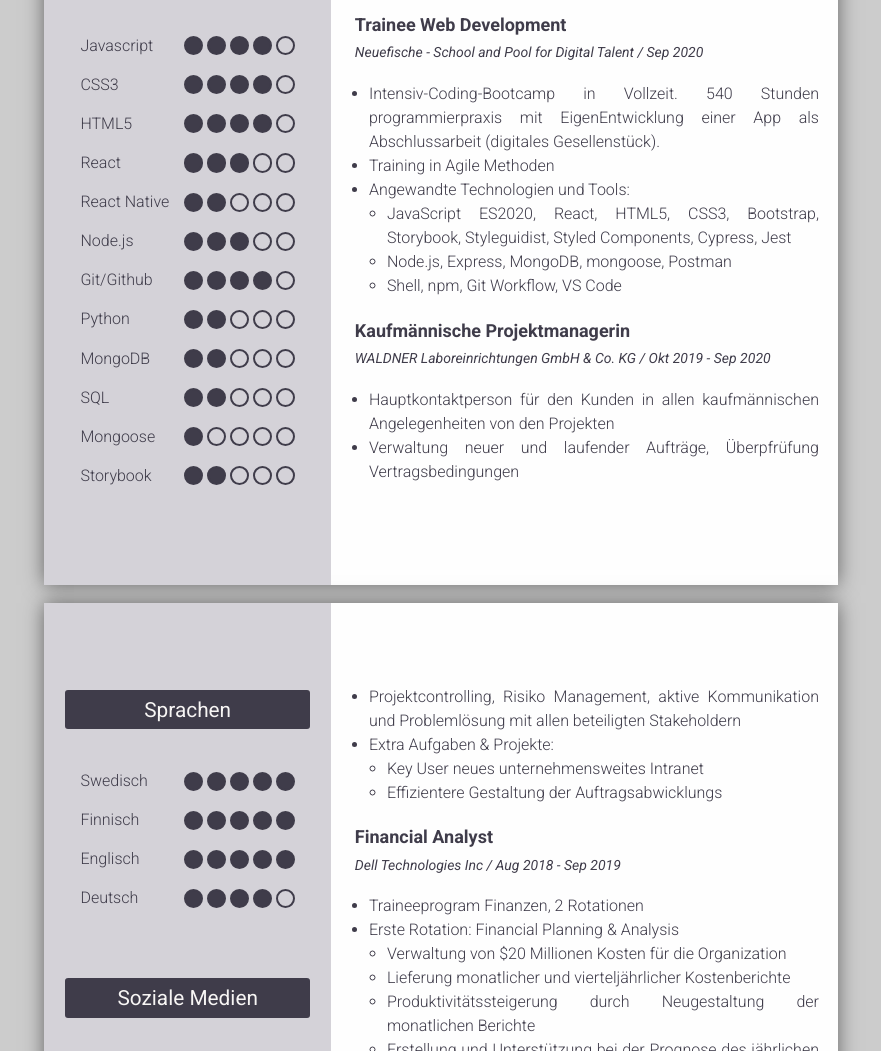
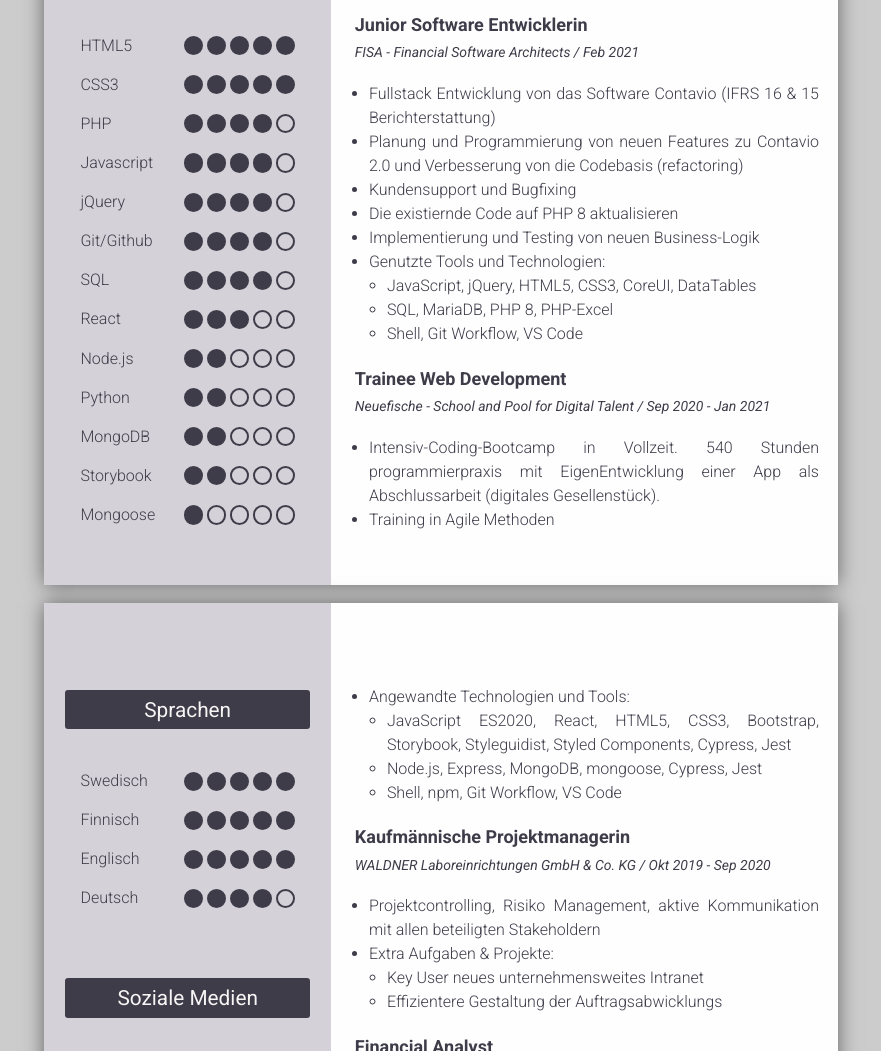
Before and after one commit to Hanttone/CV, a plain HTML site: page german.html in a window 1280 px wide. Shown: the part 546-1597 px from the top of the page, without its empty margins (199-1080 px from the left). Drawn offline with Linux system fonts and the light colour scheme; a web font is replaced by a local one.

Commit message:
updated CV

```diff
--- a/german.html
+++ b/german.html
@@ -18,6 +18,30 @@
                 </div>
                 <h3 class="titleside">Skills</h2>
                 <div class="skills">
+                    <p class="skill">HTML5</p>
+                    <section class="skillbubbles">
+                        <div class="ball filled"></div>
+                        <div class="ball filled"></div>
+                        <div class="ball filled"></div>
+                        <div class="ball filled"></div>
+                        <div class="ball filled"></div>
+                        </section>
+                    <p class="skill">CSS3</p>
+                    <section class="skillbubbles">
+                        <div class="ball filled"></div>
+                        <div class="ball filled"></div>
+                        <div class="ball filled"></div>
+                        <div class="ball filled"></div>
+                        <div class="ball filled"></div>
+                        </section>
+                    <p class="skill">PHP</p>
+                    <section class="skillbubbles">
+                        <div class="ball filled"></div>
+                        <div class="ball filled"></div>
+                        <div class="ball filled"></div>
+                        <div class="ball filled"></div>
+                        <div class="ball"></div>
+                        </section>
                     <p class="skill">Javascript</p>
                     <section class="skillbubbles">
                         <div class="ball filled"></div>
@@ -26,7 +50,7 @@
                         <div class="ball filled"></div>
                         <div class="ball"></div>
                     </section>
-                    <p class="skill">CSS3</p>
+                    <p class="skill">jQuery</p>
                     <section class="skillbubbles">
                         <div class="ball filled"></div>
                         <div class="ball filled"></div>
@@ -34,12 +58,20 @@
                         <div class="ball filled"></div>
                         <div class="ball"></div>
                         </section>
-                    <p class="skill">HTML5</p>
+                    <p class="skill">Git/Github</p>
                     <section class="skillbubbles">
                         <div class="ball filled"></div>
                         <div class="ball filled"></div>
                         <div class="ball filled"></div>
                         <div class="ball filled"></div>
+                        <div class="ball"></div>
+                        </section>
+                    <p class="skill">SQL</p>
+                    <section class="skillbubbles">
+                        <div class="ball filled"></div>
+                        <div class="ball filled"></div>
+                        <div class="ball filled"></div>
+                        <div class="ball filled "></div>
                         <div class="ball"></div>
                         </section>
                     <p class="skill">React</p>
@@ -50,28 +82,12 @@
                         <div class="ball"></div>
                         <div class="ball"></div>
                         </section>
-                    <p class="skill">React Native</p>
-                        <section class="skillbubbles">
-                            <div class="ball filled"></div>
-                            <div class="ball filled"></div>
-                            <div class="ball"></div>
-                            <div class="ball"></div>
-                            <div class="ball"></div>
-                            </section>
                     <p class="skill">Node.js</p>
                     <section class="skillbubbles">
                         <div class="ball filled"></div>
                         <div class="ball filled"></div>
-                        <div class="ball filled""></div>
                         <div class="ball"></div>
                         <div class="ball"></div>
-                        </section>
-                    <p class="skill">Git/Github</p>
-                    <section class="skillbubbles">
-                        <div class="ball filled"></div>
-                        <div class="ball filled"></div>
-                        <div class="ball filled"></div>
-                        <div class="ball filled"></div>
                         <div class="ball"></div>
                         </section>
                     <p class="skill">Python</p>
@@ -85,12 +101,12 @@
                     <p class="skill">MongoDB</p>
                     <section class="skillbubbles">
                         <div class="ball filled"></div>
-                        <div class="ball filled""></div>
+                        <div class="ball filled"></div>
                         <div class="ball"></div>
                         <div class="ball"></div>
                         <div class="ball"></div>
                         </section>
-                    <p class="skill">SQL</p>
+                    <p class="skill">Storybook</p>
                     <section class="skillbubbles">
                         <div class="ball filled"></div>
                         <div class="ball filled"></div>
@@ -102,14 +118,6 @@
                     <section class="skillbubbles">
                         <div class="ball filled"></div>
                         <div class="ball"></div>
-                        <div class="ball"></div>
-                        <div class="ball"></div>
-                        <div class="ball"></div>
-                        </section>
-                    <p class="skill">Storybook</p>
-                    <section class="skillbubbles">
-                        <div class="ball filled"></div>
-                        <div class="ball filled""></div>
                         <div class="ball"></div>
                         <div class="ball"></div>
                         <div class="ball"></div>
@@ -128,8 +136,35 @@
                 <p class="text">Ich bin eine hart arbeitende, leidenschaftliche lerner, die auf dem Weg ist Junior Entwicklering zu werden. Meine reise habe ich in Februar 2020 angefangen, wenn ich entschieden habe mich selbst Python beizubringen. Das Gefühl ich bekomme, wenn ich was neues lerne oder ein Problem in mein Code löse habe ich nicht früher erfahren, es ist ein bisschen wie Zaubern! </p>
                 <h2 class="textheader">Ehrfahrungen</h2>
                 <div class="work">
+                    <h3 class="jobtitle">Junior Software Entwicklerin</h3>
+                    <h4 class="job">FISA - Financial Software Architects / Feb 2021 </h4>
+                    <ul>
+                        <li>
+                            Fullstack Entwicklung von das Software Contavio (IFRS 16 & 15 Berichterstattung)
+                        </li>
+                        <li>
+                            Planung und Programmierung von neuen Features zu Contavio 2.0 und Verbesserung von die Codebasis (refactoring)
+                        </li>
+                        <li>
+                            Kundensupport und Bugfixing
+                        </li>
+                        <li>
+                            Die existiernde Code auf PHP 8 aktualisieren
+                        </li>
+                        <li>
+                            Implementierung und Testing von neuen Business-Logik
+                        </li>
+                        <li>
+                            Genutzte Tools und Technologien:
+                            <ul>
+                                <li>JavaScript, jQuery, HTML5, CSS3, CoreUI, DataTables</li>
+                                <li>SQL, MariaDB, PHP 8, PHP-Excel</li>
+                                <li>Shell, Git Workflow, VS Code</li>
+                            </ul>
+                        </li>
+                    </ul>
                     <h3 class="jobtitle">Trainee Web Development</h3>
-                    <h4 class="job">Neuefische - School and Pool for Digital Talent / Sep 2020</h4>
+                    <h4 class="job">Neuefische - School and Pool for Digital Talent / Sep 2020 - Jan 2021</h4>
                     <ul>
                         <li>
                             Intensiv-Coding-Bootcamp in Vollzeit. 540 Stunden programmierpraxis mit EigenEntwicklung einer App als Abschlussarbeit (digitales Gesellenstück).
@@ -137,18 +172,6 @@
                         <li>
                             Training in Agile Methoden
                         </li>
-                        <li>
-                            Angewandte Technologien und Tools:
-                            <ul><li>JavaScript ES2020, React, HTML5, CSS3, Bootstrap, Storybook, Styleguidist, Styled Components, Cypress, Jest</li>
-                            <li>Node.js, Express, MongoDB, mongoose, Postman</li>
-                            <li>Shell, npm, Git Workflow, VS Code</li></ul>
-                        </li>
-                        </ul>
-                    <h3 class="jobtitle">Kaufmännische Projektmanagerin</h3>
-                    <h4 class="job">WALDNER Laboreinrichtungen GmbH & Co. KG / Okt 2019 - Sep 2020</h4>
-                    <ul>
-                        <li>Hauptkontaktperson für den Kunden in allen kaufmännischen Angelegenheiten von den Projekten</li>
-                        <li>Verwaltung neuer und laufender Aufträge, Überpfrüfung Vertragsbedingungen </li>
                     </ul>
                 </div>
             </div>
@@ -215,7 +238,17 @@
             <div class="textwrappersecond">
                 <div class="work">
                     <ul>
-                        <li>Projektcontrolling, Risiko Management, aktive Kommunikation und Problemlösung mit allen beteiligten
+                    <li>
+                        Angewandte Technologien und Tools:
+                        <ul><li>JavaScript ES2020, React, HTML5, CSS3, Bootstrap, Storybook, Styleguidist, Styled Components, Cypress, Jest</li>
+                        <li>Node.js, Express, MongoDB, mongoose, Cypress, Jest</li>
+                        <li>Shell, npm, Git Workflow, VS Code</li></ul>
+                    </li>
+                    </ul>
+                <h3 class="jobtitle">Kaufmännische Projektmanagerin</h3>
+                <h4 class="job">WALDNER Laboreinrichtungen GmbH & Co. KG / Okt 2019 - Sep 2020</h4>
+                <ul>
+                        <li>Projektcontrolling, Risiko Management, aktive Kommunikation mit allen beteiligten
                             Stakeholdern</li>
                         <li> Extra Aufgaben & Projekte:
                             <ul>
@@ -229,18 +262,7 @@
                     <ul>
                         <li>Traineeprogram Finanzen, 2 Rotationen</li>
                         <li>Erste Rotation: Financial Planning & Analysis</li>
-                            <ul>
-                                <li>Verwaltung von $20 Millionen Kosten für die Organization</li>
-                                <li>Lieferung monatlicher und vierteljährlicher Kostenberichte</li>
-                                <li>Produktivitätssteigerung durch Neugestaltung der monatlichen Berichte</li>
-                                <li>Erstellung und Unterstützung bei der Prognose des jährlichen Kostenplans</li>
-                            </ul>
                         <li>Zweite Rotation: Services Finance</li>
-                        <ul>
-                            <li>Verwaltung von Berichten über 144millionen Inventar</li>
-                            <li>Unterstützung der monatlichen Abschlussaktivitäten</li>
-                            <li>Design und Erstellung von neuen Berichten</li>
-                        </ul>
                         <li>Trainee Schulungen, Prüfungen und Leitung von Mitarbeitergruppe</li>
 
                     </ul>
```
Also changed, not shown: index.html (+83 -58 lines), style.css (indentation only).
